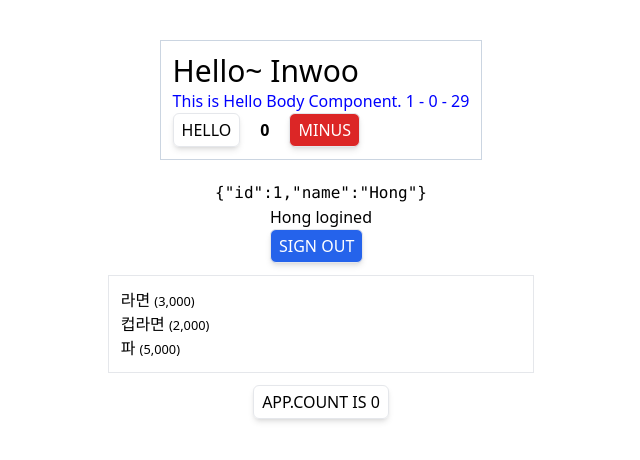
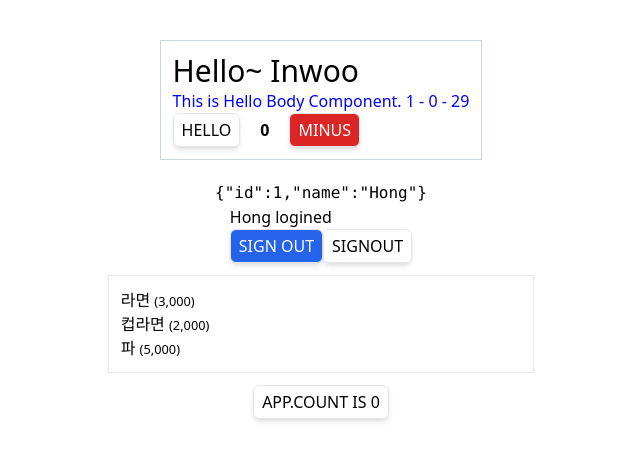
Before and after one commit to ninw0205/hana4-react, a React (Vite) app: page / in a window 1280 px wide. Shown: the top 460 px of the page, without its empty margins (319-959 px from the left). Built offline with nearby package versions, Linux system fonts and the light colour scheme.

Commit message:
atom attribute 추가

```diff
--- a/src/components/Login.tsx
+++ b/src/components/Login.tsx
@@ -38,6 +38,7 @@ export default function Login({ login }: Props) {
   // };
 
   return (
+    <>
       <form onSubmit={signIn} className='border p-4'>
         <LabelInput
           label='ID'
@@ -84,5 +85,6 @@ export default function Login({ login }: Props) {
           classNames='float-end mt-3'
         />
       </form>
+    </>
   );
 }
--- a/src/components/Profile.tsx
+++ b/src/components/Profile.tsx
@@ -1,4 +1,5 @@
 import { Session } from '../App';
+import Button from './atoms/Button';
 
 type Props = {
   session: Session;
@@ -13,6 +14,10 @@ export default function Profile({ session, logout }: Props) {
       <button onClick={logout} className='btn btn-primary'>
         Sign Out
       </button>
+
+      <Button text='SignOut' onClick={logout}>
+        Sign Out
+      </Button>
     </div>
   );
 }
--- a/src/components/atoms/Button.tsx
+++ b/src/components/atoms/Button.tsx
@@ -1,9 +1,23 @@
+import { ButtonHTMLAttributes } from 'react';
+
 type Props = {
   text: string;
   variant?: string;
   classNames?: string;
-};
+} & ButtonHTMLAttributes<HTMLButtonElement>;
 
-export default function Button({ text, variant = '', classNames = '' }: Props) {
-  return <button className={`btn ${variant} ${classNames}`}>{text}</button>;
+export default function Button({
+  text,
+  variant = '',
+  classNames = '',
+  ...props
+}: Props) {
+  return (
+    <button
+      className={`btn ${variant} ${classNames}`}
+      /*onClick={props.onClick}*/ {...props}
+    >
+      {text}
+    </button>
+  );
 }
--- a/src/components/molecules/LabelInput.tsx
+++ b/src/components/molecules/LabelInput.tsx
@@ -1,4 +1,4 @@
-import { ChangeEvent, useId } from 'react';
+import { ChangeEvent, InputHTMLAttributes, useId } from 'react';
 
 type Props = {
   label: string;
@@ -6,16 +6,18 @@ type Props = {
   placeholder?: string;
   onChange?: (e: ChangeEvent<HTMLInputElement>) => void;
   classNames?: string;
+  inputAttrs?: InputHTMLAttributes<HTMLInputElement>;
 };
 export default function LabelInput({
   label,
+  inputAttrs,
   type = 'text',
   placeholder = `${label}...`,
   onChange = () => {},
   classNames = '',
 }: Props) {
   const id = useId();
-  console.log('🚀 ~ id:', id);
+  // console.log('🚀 ~ id:', id);
   return (
     <div className='my-3 flex'>
       <label htmlFor={id} className='w-32'>
@@ -27,6 +29,7 @@ export default function LabelInput({
         id={id}
         className={`inp ${classNames}`}
         onChange={onChange}
+        {...inputAttrs}
       />
     </div>
   );
```
Lines whose indentation alone changed are shown as unchanged.
